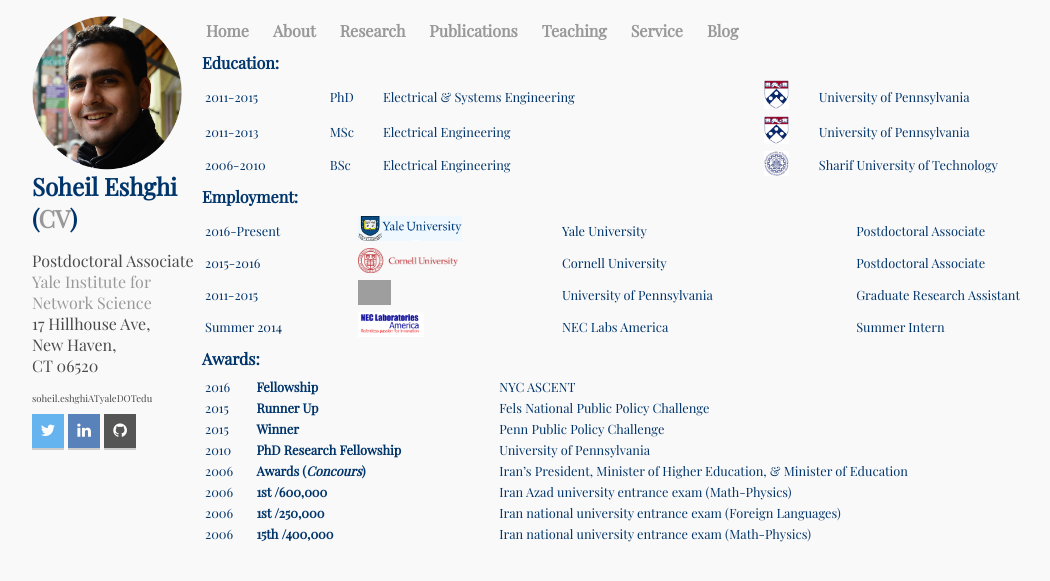
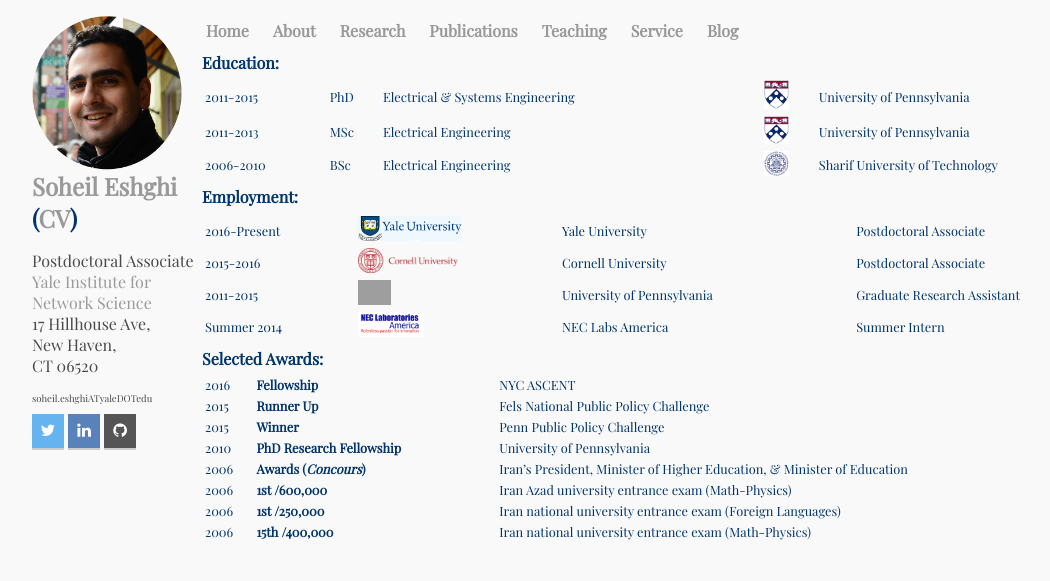
Before and after one commit to SoheilEshghi/SoheilEshghi.github.io, a Jekyll site: the page built from index.html, in a window 1280 px wide. Shown: the top 581 px of the page, without its empty margins (42-1092 px from the left). Built offline with Jekyll 4.4.1, drawn with Linux system fonts in a browser that asks for light colours; nearby versions of some CDN libraries; grey boxes are pictures that could not be loaded.

```diff
--- a/_layouts/default.html
+++ b/_layouts/default.html
@@ -16,10 +16,10 @@
 
 			<div class="left">
 
-				<img src="/images/soheil.png" style="width:150px;" align="left"><br>
+				<a href="/"><img src="/images/soheil.png" style="width:150px;" align="left"></a><br>
 
 
-				<h1>Soheil Eshghi <br>(<a href="/cv/cv.pdf">CV</a>)</h1><p>Postdoctoral Associate<br><a href="http://yins.yale.edu/">Yale Institute for Network Science</a><br>17 Hillhouse Ave,<br> New Haven,<br> CT 06520</p><p class="email">soheil.eshghiATyaleDOTedu</p>
+				<a href="/"><h1>Soheil Eshghi <br></a>(<a href="/cv/cv.pdf">CV</a>)</h1><p>Postdoctoral Associate<br><a href="http://yins.yale.edu/">Yale Institute for Network Science</a><br>17 Hillhouse Ave,<br> New Haven,<br> CT 06520</p><p class="email">soheil.eshghiATyaleDOTedu</p>
 				<!-- Twitter -->
         <a href="https://www.twitter.com/SoheilEshghi" target="_blank" class="share-btn twitter">
             <i class="fa fa-twitter"></i>
--- a/about/index.html
+++ b/about/index.html
@@ -6,7 +6,7 @@
   <p>I am a postdoctoral associate at <a href="yins.yale.edu">Yale Institute for Network Science (YINS)</a> and Yale's <a href="http://seas.yale.edu/departments/electrical-engineering">Department of Electrical Engineering</a>, and I am honored to be supervised by <a href="http://seas.yale.edu/faculty-research/faculty-directory/leandros-tassiulas">Professor Leandros Tassiulas</a>.</p>
 
   <p>
-    I use optimal control, dynamical systems, and game theory to study social, biological, and engineered networks. In particular, I am interested in understanding influence in human (and more generally, biological) networks. I am delighted to have had (and have!) the opportunity to work with social scientists, economists, biologists, and engineers.
+    I use optimal control, dynamical systems, and game theory to study social, biological, and engineered networks. In particular, I am interested in understanding <a href="/research">dynamic influence in human (and more generally, biological) networks</a>. I am delighted to have had (and have!) the opportunity to work with social scientists, economists, biologists, and engineers.
   </p>
 
   <p>Previously, I was a postdoctoral associate at Cornell, where I worked on networks of teams and their effect on the spread of opinions and influence (with Professor Qing Zhao), as well as various topics on the charging of electric vehicles (with Professor Lang Tong).</p>
--- a/index.html
+++ b/index.html
@@ -56,14 +56,14 @@
   </tr>
 </table>
 
-<h2>Awards:</h2>
+<h2>Selected Awards:</h2>
 <table style="width:100%">
-	<tr>
 		<tr>
 			<td>2016</td>
 			<td><b>Fellowship</b></td>
 			<td>NYC ASCENT</td>
 		</tr>
+    <tr>
   		<td>2015</td>
   		<td><b>Runner Up</b></td>
   		<td> Fels National Public Policy Challenge</td>
```
Lines whose indentation alone changed are shown as unchanged.
